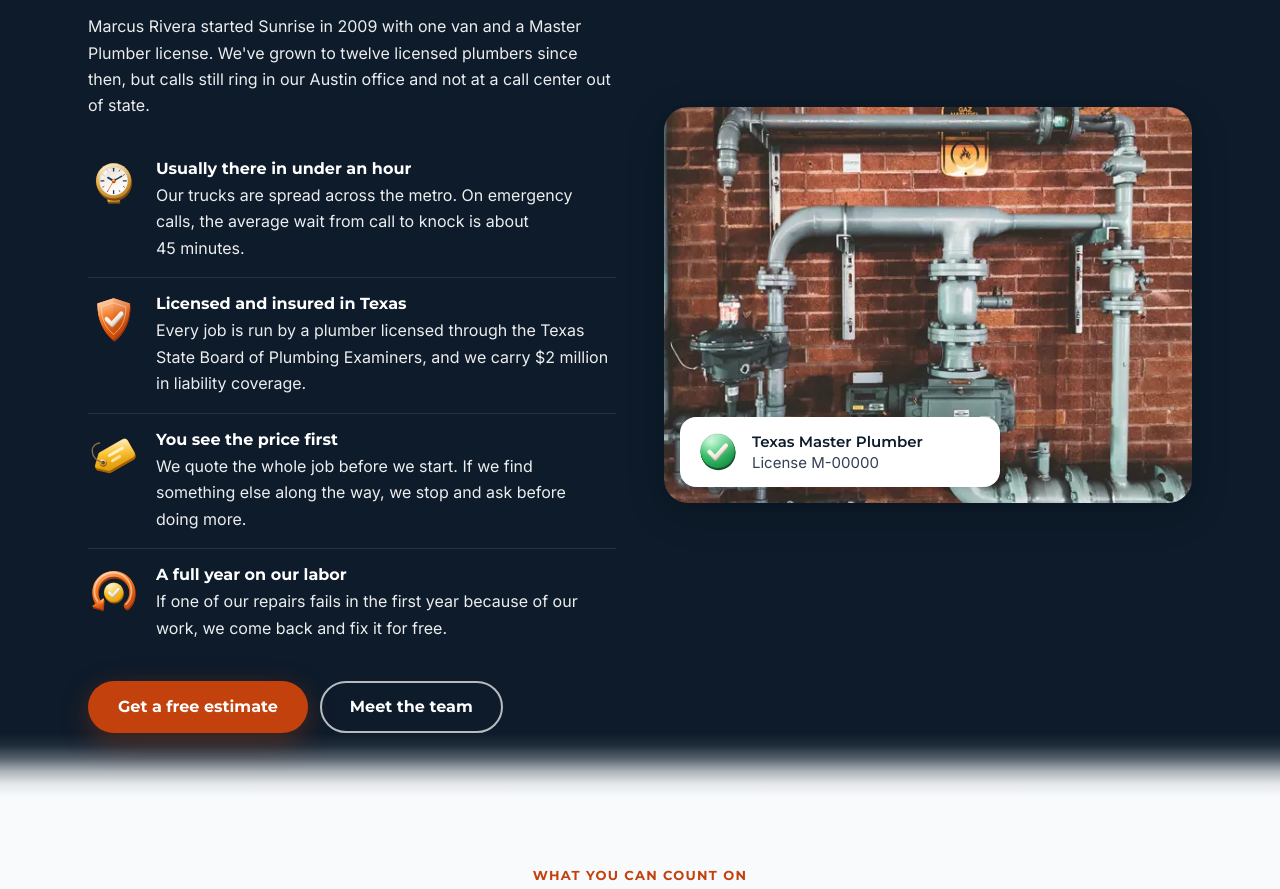
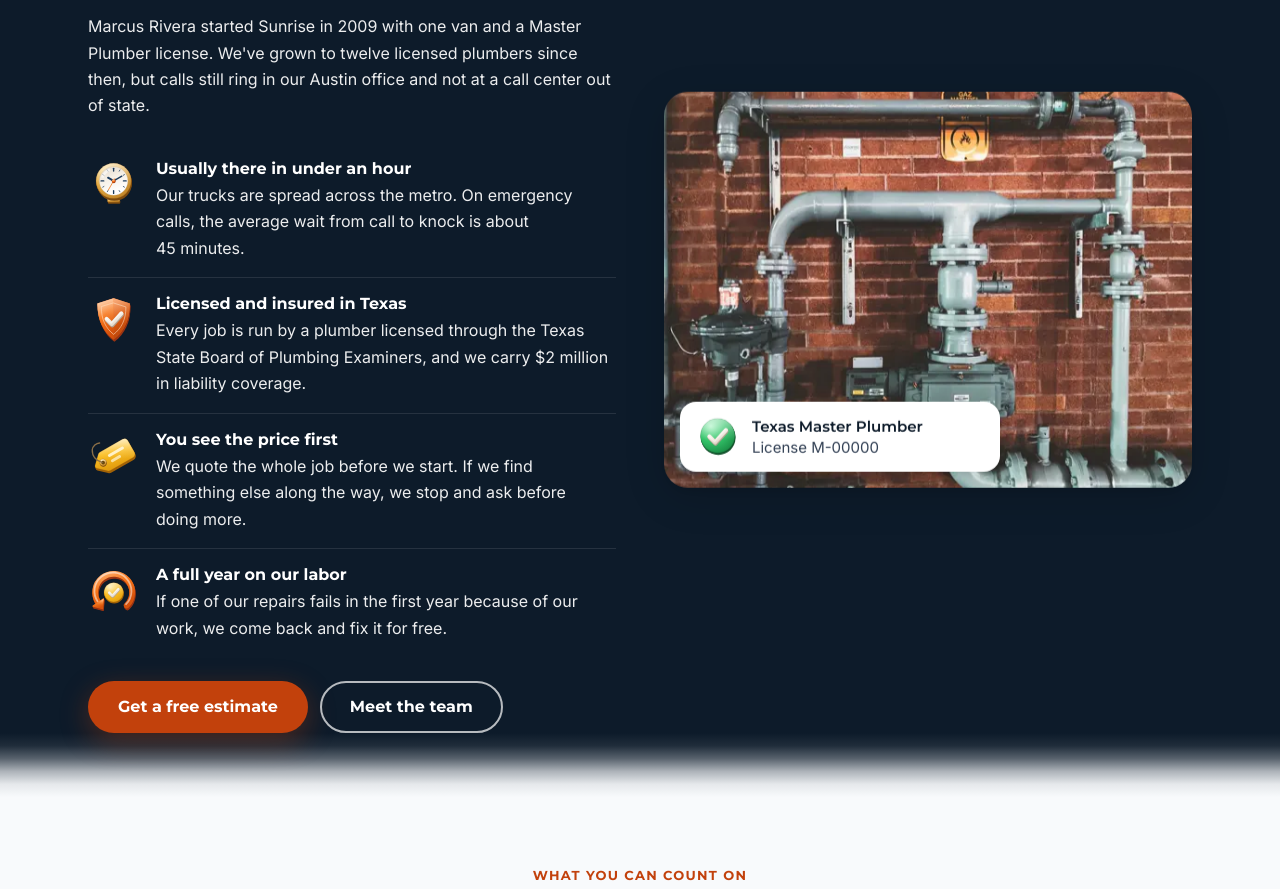
Before and after one commit to Alectronic-Solutions/Sunrise-Plumbing, a website: page index.html in a window 1280 px wide. Shown: the part 2911-3800 px from the top of the page. Drawn offline with Linux system fonts and the light colour scheme.

Commit message:
Add parallax effect to images in the why section for enhanced visual dynamics

```diff
--- a/assets/css/components.css
+++ b/assets/css/components.css
@@ -425,6 +425,7 @@
 .why-list p { margin: 0; }
 .why-img { position: relative; border-radius: var(--radius-xl); overflow: hidden; box-shadow: var(--shadow-lg); }
 .why-img img { width: 100%; aspect-ratio: 4 / 3; object-fit: cover; }
+@media (min-width: 900px) and (prefers-reduced-motion: no-preference) { .why-img[data-parallax] { will-change: transform; } }
 .why-img__badge {
   position: absolute;
   bottom: 16px; left: 16px; right: 16px;
--- a/assets/js/main.js
+++ b/assets/js/main.js
@@ -1,7 +1,7 @@
 /* ============================================================
    SUNRISE PLUMBING: MAIN JS
    Header, mobile menu, call button, exit banner, hero video,
-   scroll reveal, cursor water
+   scroll reveal, cursor water, parallax
    Everything on the page works without this file. It only adds
    polish on top.
    ============================================================ */
@@ -310,4 +310,38 @@
     sizeFx();
   }
 
+  /* 9. Parallax: [data-parallax] images drift up and down with the scroll.
+     Two-column desktop layout only, never with reduced motion. */
+  var parallaxEls = document.querySelectorAll('[data-parallax]');
+  var parallaxMq = window.matchMedia('(min-width: 900px)');
+  if (parallaxEls.length && !reducedMotion) {
+    var RANGE = 60;   // max px offset either way
+    var pxTicking = false;
+
+    var updateParallax = function () {
+      pxTicking = false;
+      var vh = window.innerHeight;
+      parallaxEls.forEach(function (el) {
+        if (!parallaxMq.matches) { el.style.transform = ''; return; }
+        // Measure the untransformed box so the offset doesn't feed back into itself
+        var shift = parseFloat(el.dataset.shift) || 0;
+        var rect = el.getBoundingClientRect();
+        var center = rect.top - shift + rect.height / 2;
+        var p = (center - vh / 2) / (vh / 2 + rect.height / 2);   // 1 below the fold, -1 above it
+        p = Math.max(-1, Math.min(1, p));
+        var y = Math.round(p * RANGE * 10) / 10;
+        el.dataset.shift = y;
+        el.style.transform = 'translate3d(0,' + y + 'px,0)';
+      });
+    };
+    var queueParallax = function () {
+      if (!pxTicking) { pxTicking = true; requestAnimationFrame(updateParallax); }
+    };
+
+    window.addEventListener('scroll', queueParallax, { passive: true });
+    window.addEventListener('resize', queueParallax, { passive: true });
+    parallaxMq.addEventListener('change', queueParallax);
+    updateParallax();
+  }
+
 })();
--- a/index.html
+++ b/index.html
@@ -554,7 +554,7 @@
             <a href="./about.html" class="btn btn--secondary">Meet the team</a>
           </div>
         </div>
-        <figure class="why-img">
+        <figure class="why-img" data-parallax>
           <img src="./assets/img/pipes-wall-1200.webp" srcset="./assets/img/pipes-wall-640.webp 640w, ./assets/img/pipes-wall-1200.webp 1200w" sizes="(min-width: 900px) 560px, 100vw" alt="Gray steel water and gas lines with valves and a regulator mounted on a brick wall" width="1200" height="800" loading="lazy" decoding="async">
           <figcaption class="why-img__badge">
             <i class="ico ico-check-circle" aria-hidden="true"></i>
```
